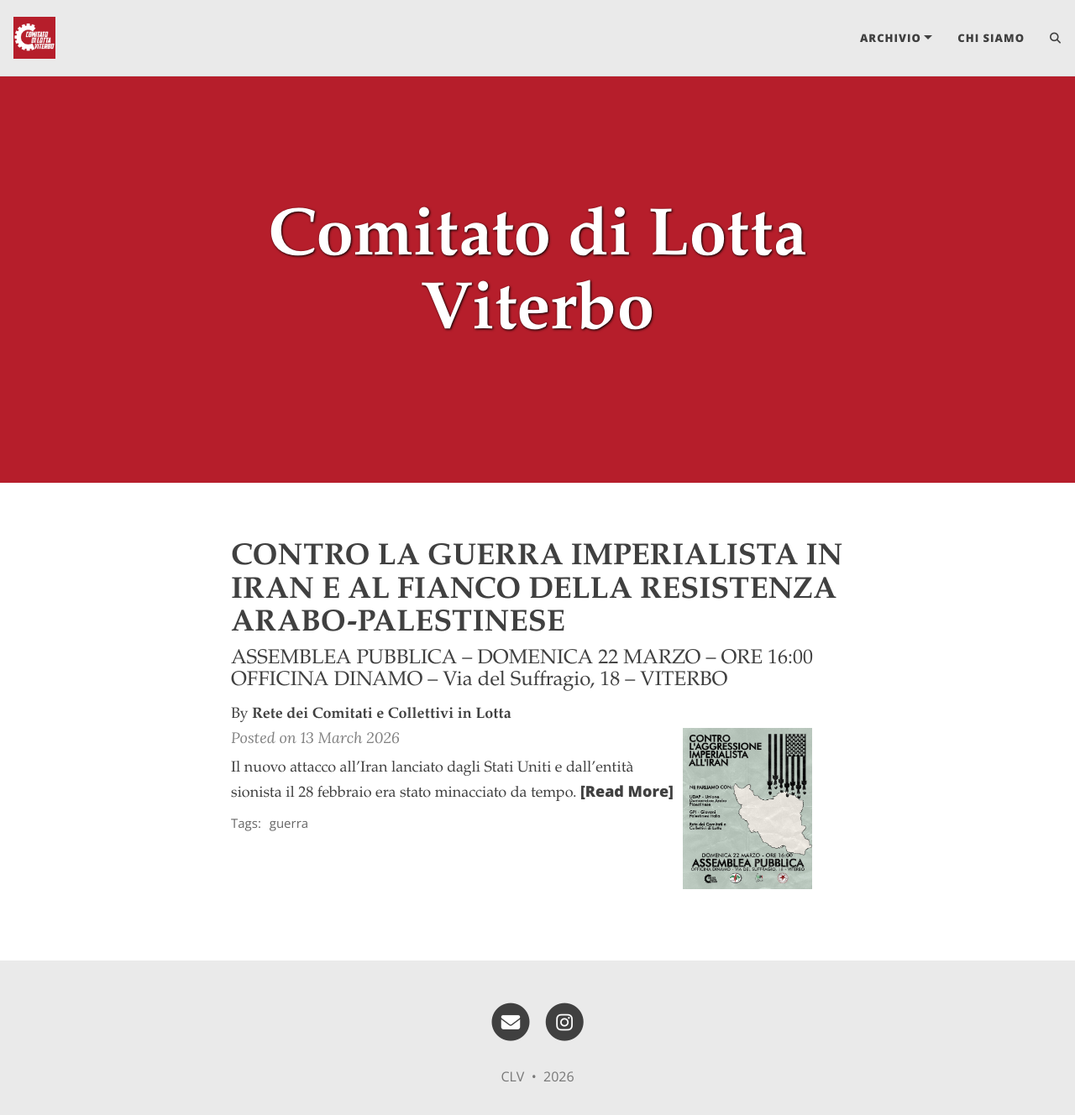
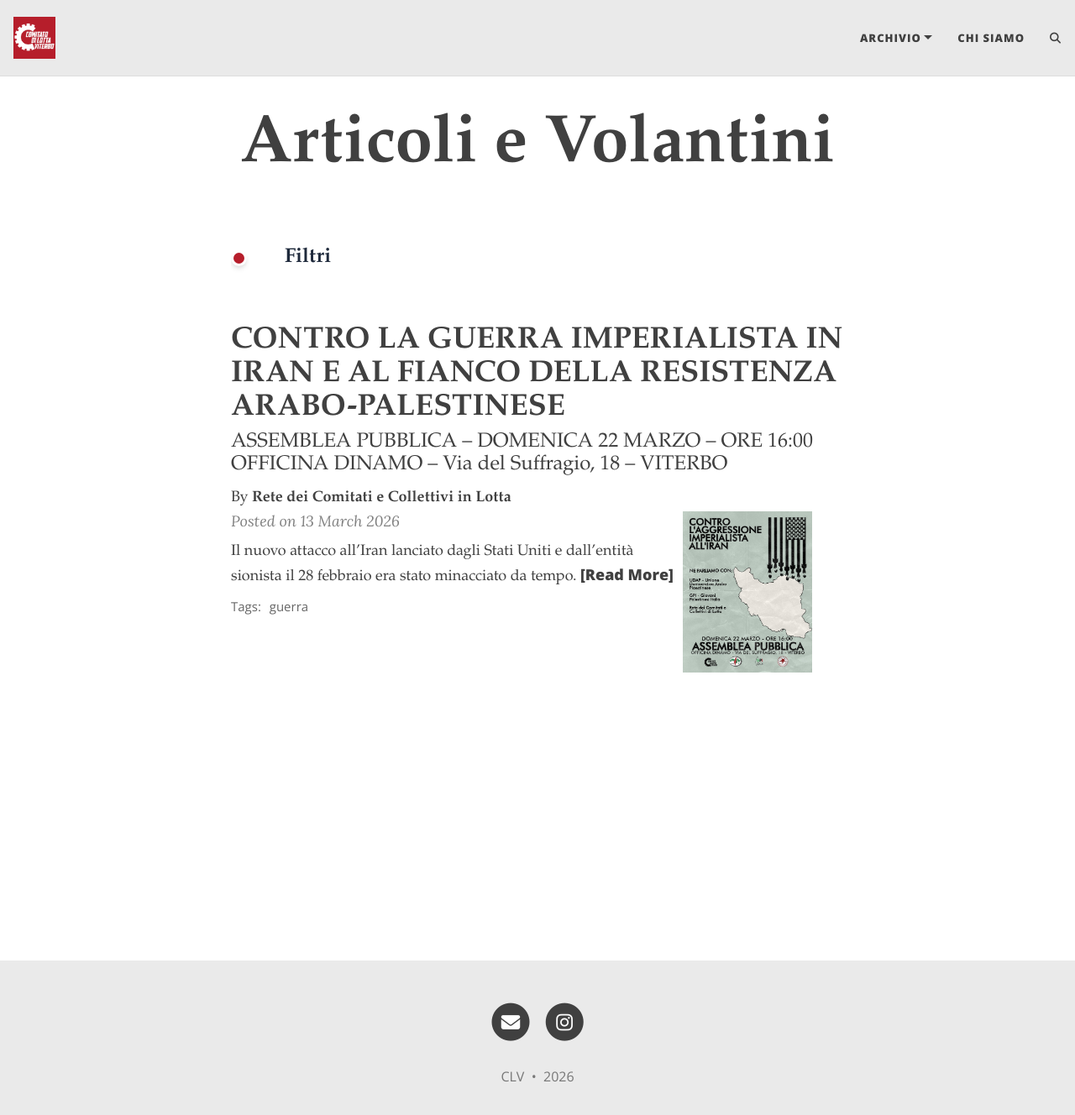
Before and after one commit to comlotvt/site, a Jekyll site: the page built from articoli/index.html, in a window 1280 px wide and 1354 px high. Shown: the top 1328 px of the window at 84% size. Built offline with Jekyll 4.4.1, drawn with Linux system fonts in a browser that asks for light colours; comment, search, counter and statistics services are not loaded.

Commit message:
Update index.html

```diff
--- a/articoli/index.html
+++ b/articoli/index.html
@@ -1,7 +1,30 @@
 ---
 layout: home
-title: Comitato di Lotta Viterbo
+title: Articoli e Volantini
 css: "/assets/css/index.css"
-cover-img:
-  - "/assets/img/Background_banner.jpg"
 ---
+
+<div class="events-timeline container">
+  <details>
+    <summary class="paragraph-header">
+      <h2 class="paragraph-title">Filtri</h2>
+    </summary>
+    <div id="myBtnContainer">
+      <button class="btn active" onclick="filterSelection('all')">Mostra tutto</button>
+      <button class="btn" onclick="filterSelection('acqua')">Acqua</button>
+      <button class="btn" onclick="filterSelection('assemblea')">Assemblea</button>
+      <button class="btn" onclick="filterSelection('convegno')">Convegno</button>
+      <button class="btn" onclick="filterSelection('corteo')">Corteo</button>
+      <button class="btn" onclick="filterSelection('femminismo')">Femminismo</button>
+      <button class="btn" onclick="filterSelection('guerra')">Guerra</button>
+      <button class="btn" onclick="filterSelection('immigrazione')">Immigrazione</button>
+      <button class="btn" onclick="filterSelection('lavoro')">Lavoro</button>
+      <button class="btn" onclick="filterSelection('libro')">Libro</button>
+      <button class="btn" onclick="filterSelection('palestina')">Palestina</button>
+      <button class="btn" onclick="filterSelection('presidio')">Presidio</button>
+      <button class="btn" onclick="filterSelection('proiezione')">Proiezione</button>
+      <button class="btn" onclick="filterSelection('repressione')">Repressione</button>
+      <button class="btn" onclick="filterSelection('sanità')">Sanità</button>
+    </div>
+  </details>
+</div>
```
